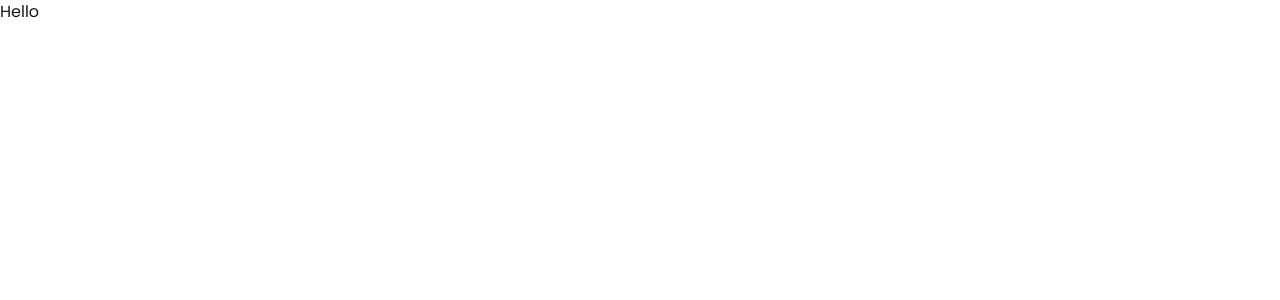
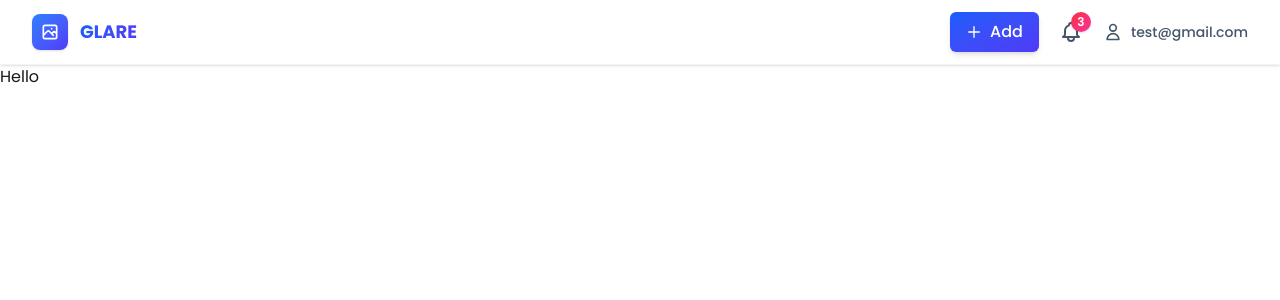
Before and after one commit to Anantadhirya/glare-app, a Next.js app: page / in a window 1280 px wide. Shown: the top 300 px of the page. Built offline with nearby package versions, Linux system fonts and the light colour scheme; sample sign-in values are in the browser's storage.

Commit message:
feat: navbar

```diff
--- a/app/(authenticated)/layout.tsx
+++ b/app/(authenticated)/layout.tsx
@@ -2,6 +2,8 @@
 
 import { useEffect, useState } from "react";
 import { useRouter } from "next/navigation";
+import { Navbar } from "@/components/layout/Navbar";
+import { Loader2 } from "lucide-react";
 
 export default function Layout({ children }: { children: React.ReactNode }) {
   const router = useRouter();
@@ -23,8 +25,17 @@ export default function Layout({ children }: { children: React.ReactNode }) {
   }, [router]);
 
   if (isLoading) {
-    return null;
+    return (
+      <div className="min-h-screen bg-linear-to-br from-slate-50 via-blue-50 to-indigo-100 dark:from-slate-900 dark:via-slate-800 dark:to-indigo-900">
+        <Loader2 className="animate-spin h-8 w-8 text-gray-500 absolute top-1/2 left-1/2 transform -translate-x-1/2 -translate-y-1/2" />
+      </div>
+    );
   }
 
-  return <>{children}</>;
+  return (
+    <div className="min-h-dvh flex flex-col">
+      <Navbar />
+      {children}
+    </div>
+  );
 }
--- /dev/null
+++ b/components/layout/Navbar.tsx
@@ -0,0 +1,109 @@
+"use client";
+
+import Link from "next/link";
+import { useRouter } from "next/navigation";
+import { useState } from "react";
+
+export function Navbar() {
+  const router = useRouter();
+  const [pendingCount] = useState(3); // This would come from your API
+  const userEmail = process.env.NEXT_PUBLIC_DEMO_EMAIL || "user@example.com";
+
+  return (
+    <nav className="bg-white/80 dark:bg-slate-800/70 backdrop-blur border-b border-slate-200/50 dark:border-slate-700/50 shadow-sm">
+      <div className="max-w-7xl mx-auto px-4 sm:px-6 lg:px-8">
+        <div className="flex items-center justify-between h-16">
+          {/* Left: Logo */}
+          <Link href="/" className="flex items-center space-x-3 group">
+            <div className="h-9 w-9 rounded-lg bg-linear-to-br from-blue-500 to-indigo-600 flex items-center justify-center shadow group-hover:shadow-md transition-shadow">
+              <svg
+                className="h-5 w-5 text-white"
+                fill="none"
+                stroke="currentColor"
+                viewBox="0 0 24 24"
+              >
+                <path
+                  strokeLinecap="round"
+                  strokeLinejoin="round"
+                  strokeWidth={2}
+                  d="M4 16l4.586-4.586a2 2 0 012.828 0L16 16m-2-2l1.586-1.586a2 2 0 012.828 0L20 14m-6-6h.01M6 20h12a2 2 0 002-2V6a2 2 0 00-2-2H6a2 2 0 00-2 2v12a2 2 0 002 2z"
+                />
+              </svg>
+            </div>
+            <h1 className="text-lg font-bold bg-linear-to-r from-blue-600 to-indigo-600 bg-clip-text text-transparent">
+              GLARE
+            </h1>
+          </Link>
+
+          {/* Right: Actions */}
+          <div className="flex items-center space-x-3">
+            {/* Add Button */}
+            <button
+              onClick={() => router.push("/")}
+              className="inline-flex items-center gap-2 px-4 py-2 rounded-md font-medium text-white bg-linear-to-br from-blue-600 to-indigo-600 shadow-md hover:from-blue-700 hover:to-indigo-700 transition-all hover:shadow-lg"
+            >
+              <svg
+                className="h-4 w-4"
+                fill="none"
+                stroke="currentColor"
+                viewBox="0 0 24 24"
+              >
+                <path
+                  strokeLinecap="round"
+                  strokeLinejoin="round"
+                  strokeWidth={2}
+                  d="M12 4v16m8-8H4"
+                />
+              </svg>
+              <span className="hidden sm:inline">Add</span>
+            </button>
+
+            {/* Verification/Inbox Icon */}
+            <Link
+              href="/verification"
+              className="relative p-2 rounded-md text-slate-600 dark:text-slate-300 hover:bg-slate-100 dark:hover:bg-slate-700 transition-colors"
+            >
+              <svg
+                className="h-6 w-6"
+                fill="none"
+                stroke="currentColor"
+                viewBox="0 0 24 24"
+              >
+                <path
+                  strokeLinecap="round"
+                  strokeLinejoin="round"
+                  strokeWidth={2}
+                  d="M15 17h5l-1.405-1.405A2.032 2.032 0 0118 14.158V11a6.002 6.002 0 00-4-5.659V5a2 2 0 10-4 0v.341C7.67 6.165 6 8.388 6 11v3.159c0 .538-.214 1.055-.595 1.436L4 17h5m6 0v1a3 3 0 11-6 0v-1m6 0H9"
+                />
+              </svg>
+              {/* Badge for pending verifications */}
+              {pendingCount > 0 && (
+                <span className="absolute top-0 right-0 h-5 w-5 rounded-full bg-linear-to-br from-red-500 to-pink-500 text-white text-xs flex items-center justify-center font-semibold shadow">
+                  {pendingCount}
+                </span>
+              )}
+            </Link>
+
+            {/* User Email (optional, shown on larger screens) */}
+            <div className="hidden md:flex items-center space-x-2 text-sm text-slate-600 dark:text-slate-300">
+              <svg
+                className="h-5 w-5"
+                fill="none"
+                stroke="currentColor"
+                viewBox="0 0 24 24"
+              >
+                <path
+                  strokeLinecap="round"
+                  strokeLinejoin="round"
+                  strokeWidth={2}
+                  d="M16 7a4 4 0 11-8 0 4 4 0 018 0zM12 14a7 7 0 00-7 7h14a7 7 0 00-7-7z"
+                />
+              </svg>
+              <span className="font-medium">{userEmail}</span>
+            </div>
+          </div>
+        </div>
+      </div>
+    </nav>
+  );
+}
--- a/package.json
+++ b/package.json
@@ -10,6 +10,7 @@
   },
   "dependencies": {
     "axios": "^1.13.2",
+    "lucide-react": "^0.553.0",
     "next": "16.0.3",
     "react": "19.2.0",
     "react-dom": "19.2.0"
```
Also changed, not shown: 1 other file (tests, documents, lock files or other folders).
